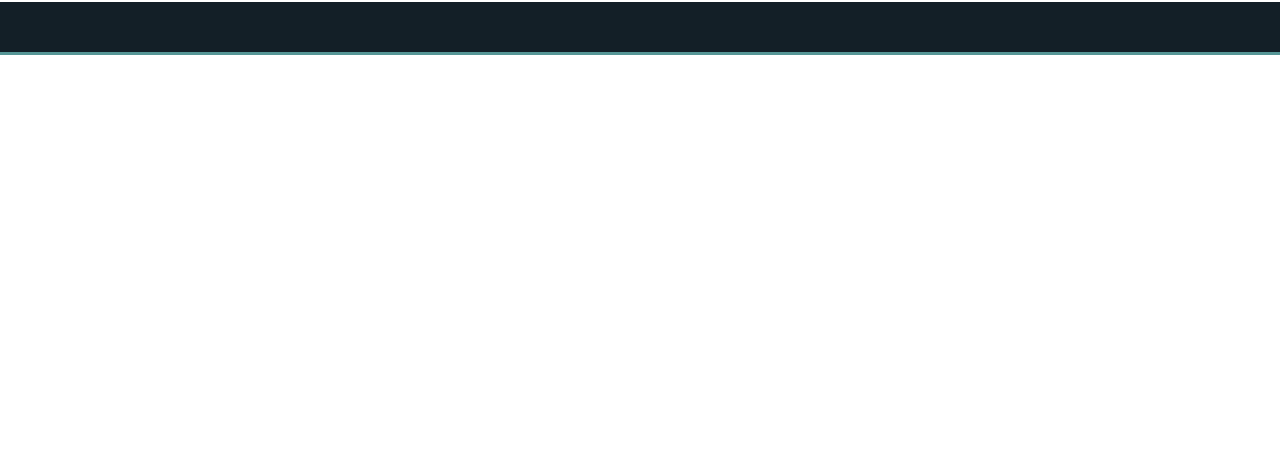
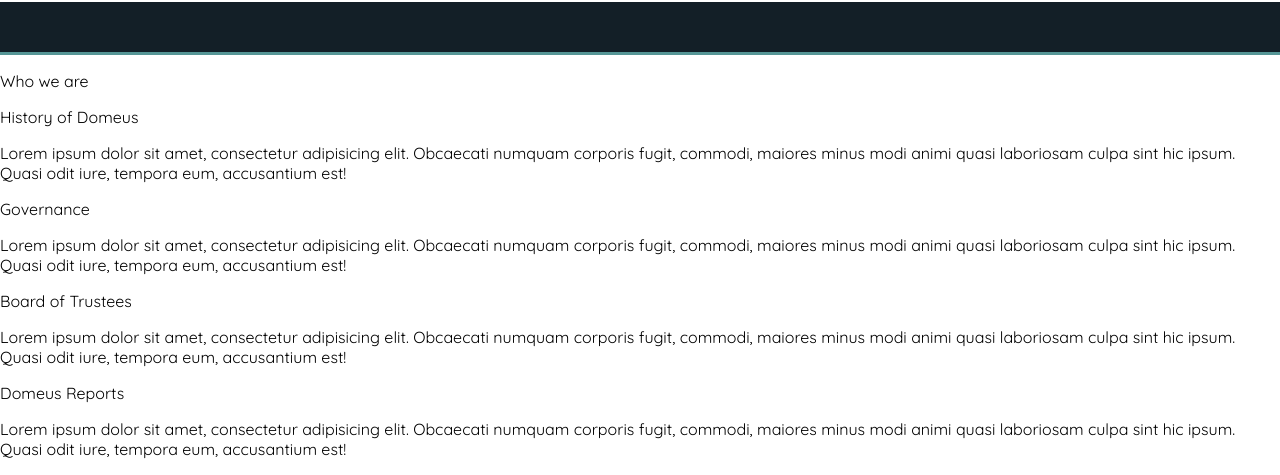
Before and after one commit to akoliag/CSS-projects, a plain HTML site: page Domeus/index.html in a window 1280 px wide. Shown: the part 2958-3433 px from the top of the page. Before the commit the page ends 3013 px from the top, so only its background shows below. Drawn offline with nearby package versions, Linux system fonts and the light colour scheme.

Commit message:
about us section draft change

```diff
--- a/Domeus/index.html
+++ b/Domeus/index.html
@@ -199,12 +199,23 @@
       <div class="about"></div>
       <div class="picture">
         <div class="us">About us</div>
-        <img src="img/puzzle.png"></div>
-      <div class="about1"></div>
-        <div class="who-we-are">
-        </div>
-
-
+        <img src="img/puzzle.png">
+      </div>
+        <div class="about1"></div>
+        <div class="who-we-are"><p>Who we are</p>
+          <div class="box"><p class="head">History of Domeus</p>
+            <p>Lorem ipsum dolor sit amet, consectetur adipisicing elit. Obcaecati numquam corporis fugit, commodi, maiores minus modi animi quasi laboriosam culpa sint hic ipsum. Quasi odit iure, tempora eum, accusantium est!</p>
+          </div>
+          <div class="box"><p class="head">Governance</p>
+            <p>Lorem ipsum dolor sit amet, consectetur adipisicing elit. Obcaecati numquam corporis fugit, commodi, maiores minus modi animi quasi laboriosam culpa sint hic ipsum. Quasi odit iure, tempora eum, accusantium est!</p>
+          </div>
+          <div class="box"><p class="head">Board of Trustees</p>
+            <p>Lorem ipsum dolor sit amet, consectetur adipisicing elit. Obcaecati numquam corporis fugit, commodi, maiores minus modi animi quasi laboriosam culpa sint hic ipsum. Quasi odit iure, tempora eum, accusantium est!</p>
+          </div>
+          <div class="box"><p class="head">Domeus Reports</p>
+            <p>Lorem ipsum dolor sit amet, consectetur adipisicing elit. Obcaecati numquam corporis fugit, commodi, maiores minus modi animi quasi laboriosam culpa sint hic ipsum. Quasi odit iure, tempora eum, accusantium est!</p>
+          </div>
+      </div>
     </section>
 </body>
 
```
